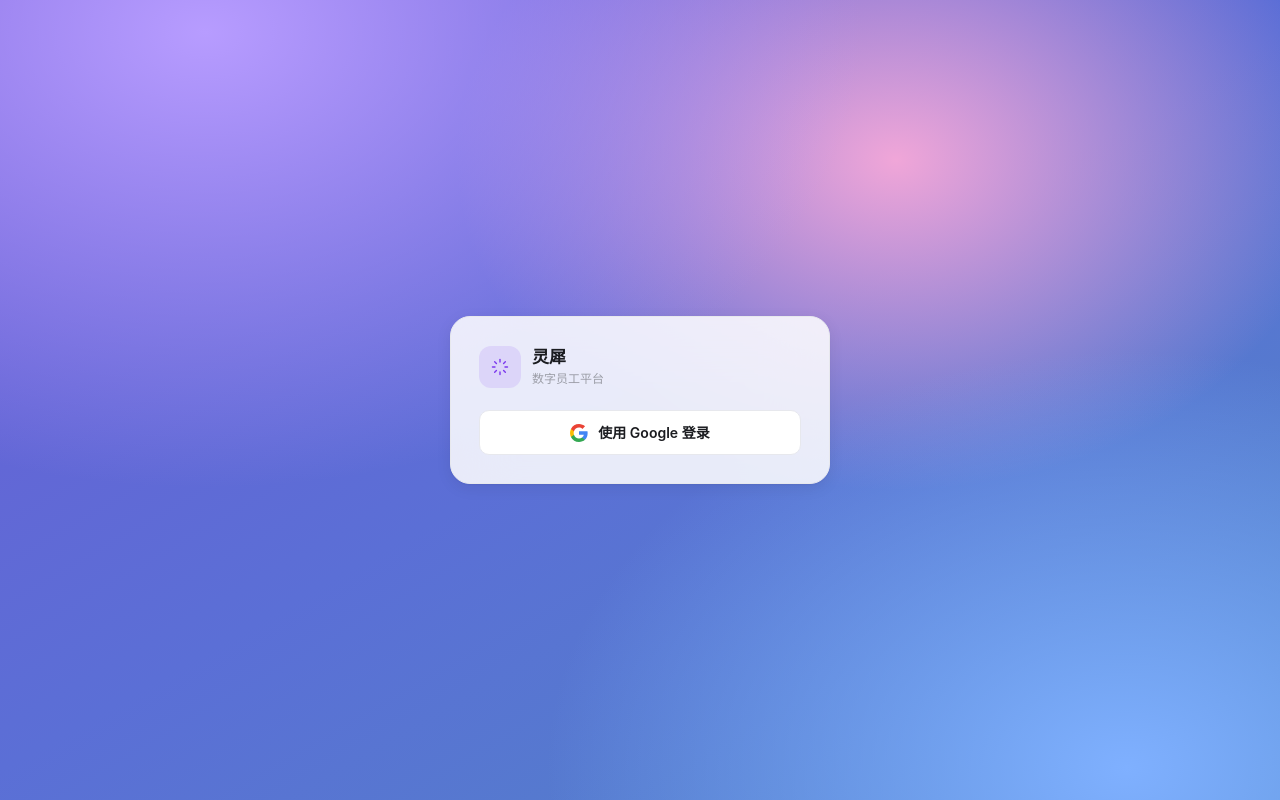
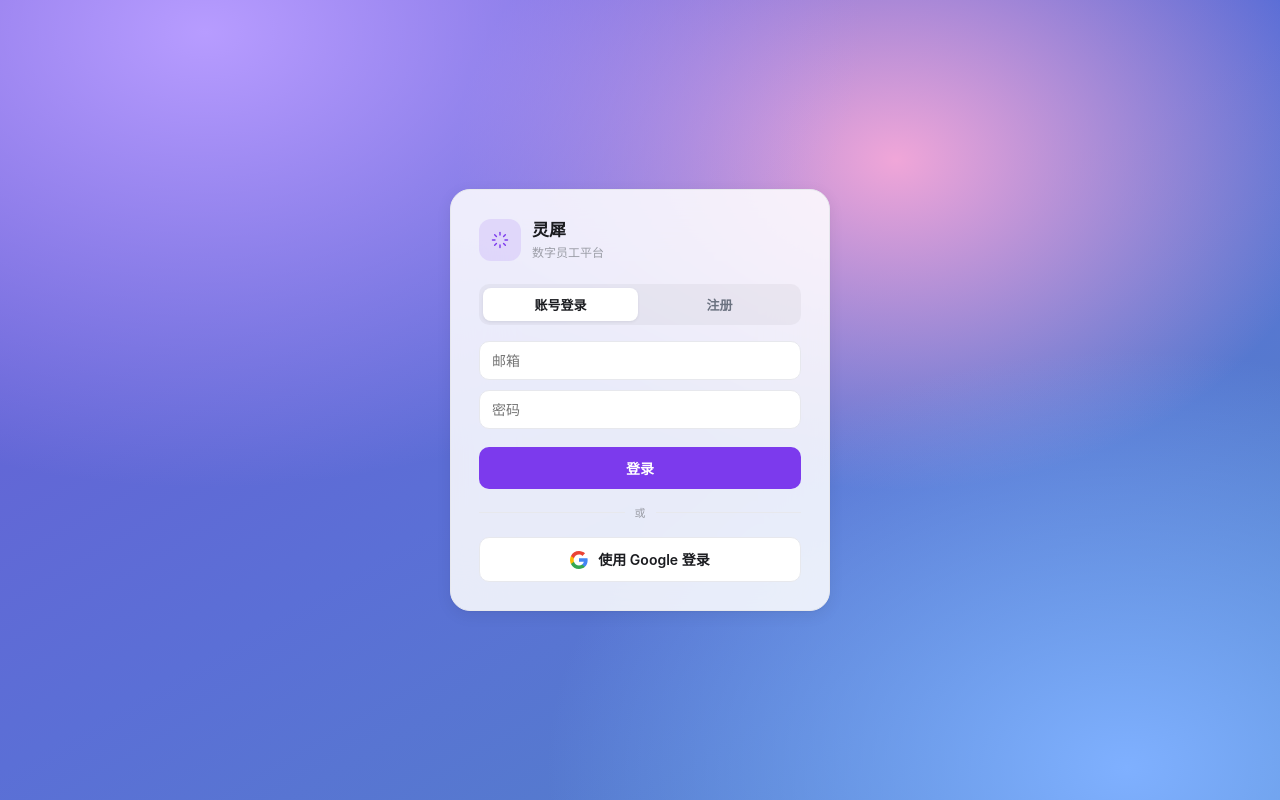
Before and after one commit to jiayiyan-AI/laifu, a React (Vite) app in the folder apps/web/: page /login in a window 1280 px wide. Built offline with nearby package versions, Linux system fonts and the light colour scheme; no server answers.

Commit message:
feat(web): 登录页改账号密码 tab 表单,Google 下移
Co-Authored-By: Claude Opus 4.8 (1M context) <noreply@anthropic.com>

```diff
--- a/apps/web/src/auth/LoginPage.tsx
+++ b/apps/web/src/auth/LoginPage.tsx
@@ -1,20 +1,70 @@
+import { useState, type FormEvent } from 'react';
 import { useNavigate } from 'react-router-dom';
 import { Wallpaper } from '../lib/Wallpaper.js';
 import { IconSpark } from '../lib/icons.js';
 import { authAtom } from '../states/auth.atom.js';
+import * as api from '../lib/api.js';
+
+type Mode = 'login' | 'register';
 
 /**
- * 登录页:目前只接 Google OAuth。
- * 加新 provider 在这里加一个 <a href="/api/auth/<provider>/start"> 按钮即可。
+ * 登录页:账号密码为主(登录/注册 tab),Google OAuth 作为下方次要入口。
+ * 将来微信登录接通后,排在 Google 下面形成次要入口栈。
  */
 export const LoginPage = () => {
-  const [state] = authAtom.use();
+  const [state, actions] = authAtom.use();
   const nav = useNavigate();
+
+  const [mode, setMode] = useState<Mode>('login');
+  const [email, setEmail] = useState('');
+  const [password, setPassword] = useState('');
+  const [nickname, setNickname] = useState('');
+  const [error, setError] = useState('');
+  const [busy, setBusy] = useState(false);
 
   if (state.status === 'authenticated') {
     nav('/desktop', { replace: true });
     return null;
   }
+
+  const submit = async (e: FormEvent) => {
+    e.preventDefault();
+    setError('');
+    setBusy(true);
+    try {
+      if (mode === 'login') {
+        await api.login({ email, password });
+      } else {
+        await api.register({ email, password, nickname });
+      }
+      await actions.refresh();
+      nav('/desktop', { replace: true });
+    } catch {
+      setError(mode === 'login' ? '邮箱或密码错误' : '注册失败,请检查邮箱是否已注册');
+    } finally {
+      setBusy(false);
+    }
+  };
+
+  const segBtn = (m: Mode, label: string) => (
+    <button
+      type="button"
+      onClick={() => { setMode(m); setError(''); }}
+      style={{
+        flex: 1, padding: '7px 0', fontSize: 13, fontWeight: 600, cursor: 'pointer',
+        border: 'none', borderRadius: 8,
+        background: mode === m ? '#fff' : 'transparent',
+        color: mode === m ? '#1b1c20' : 'var(--dim, #6b7280)',
+        boxShadow: mode === m ? '0 1px 3px rgba(0,0,0,0.08)' : 'none',
+      }}
+    >{label}</button>
+  );
+
+  const inputStyle = {
+    width: '100%', padding: '10px 12px', fontSize: 14,
+    border: '1px solid var(--border)', borderRadius: 10, outline: 'none',
+    boxSizing: 'border-box' as const,
+  };
 
   return (
     <div style={{ height: '100vh', display: 'flex', alignItems: 'center', justifyContent: 'center', position: 'relative' }}>
@@ -28,6 +78,43 @@ export const LoginPage = () => {
             <div style={{ fontSize: 17, fontWeight: 650 }}>灵犀</div>
             <div className="dim" style={{ fontSize: 12 }}>数字员工平台</div>
           </div>
+        </div>
+
+        <div style={{ display: 'flex', gap: 4, padding: 4, background: 'rgba(0,0,0,0.04)', borderRadius: 10, marginBottom: 16 }}>
+          {segBtn('login', '账号登录')}
+          {segBtn('register', '注册')}
+        </div>
+
+        <form onSubmit={submit} style={{ display: 'flex', flexDirection: 'column', gap: 10 }}>
+          {mode === 'register' && (
+            <input
+              placeholder="你的称呼" value={nickname}
+              onChange={(e) => setNickname(e.target.value)} style={inputStyle}
+            />
+          )}
+          <input
+            placeholder="邮箱" type="email" value={email}
+            onChange={(e) => setEmail(e.target.value)} style={inputStyle}
+          />
+          <input
+            placeholder="密码" type="password" value={password}
+            onChange={(e) => setPassword(e.target.value)} style={inputStyle}
+          />
+          {error && <div style={{ color: '#dc2626', fontSize: 12.5 }}>{error}</div>}
+          <button
+            type="submit" disabled={busy}
+            style={{
+              width: '100%', padding: 11, marginTop: 8, fontSize: 14, fontWeight: 600,
+              border: 'none', borderRadius: 10, cursor: busy ? 'default' : 'pointer',
+              background: '#7c3aed', color: '#fff', opacity: busy ? 0.6 : 1,
+            }}
+          >{mode === 'login' ? '登录' : '注册并进入'}</button>
+        </form>
+
+        <div style={{ display: 'flex', alignItems: 'center', gap: 10, margin: '16px 0' }}>
+          <div style={{ flex: 1, height: 1, background: 'var(--border)' }} />
+          <span className="dim" style={{ fontSize: 11 }}>或</span>
+          <div style={{ flex: 1, height: 1, background: 'var(--border)' }} />
         </div>
 
         <a
```
Also changed, not shown: 1 other file (tests, documents, lock files or other folders).
